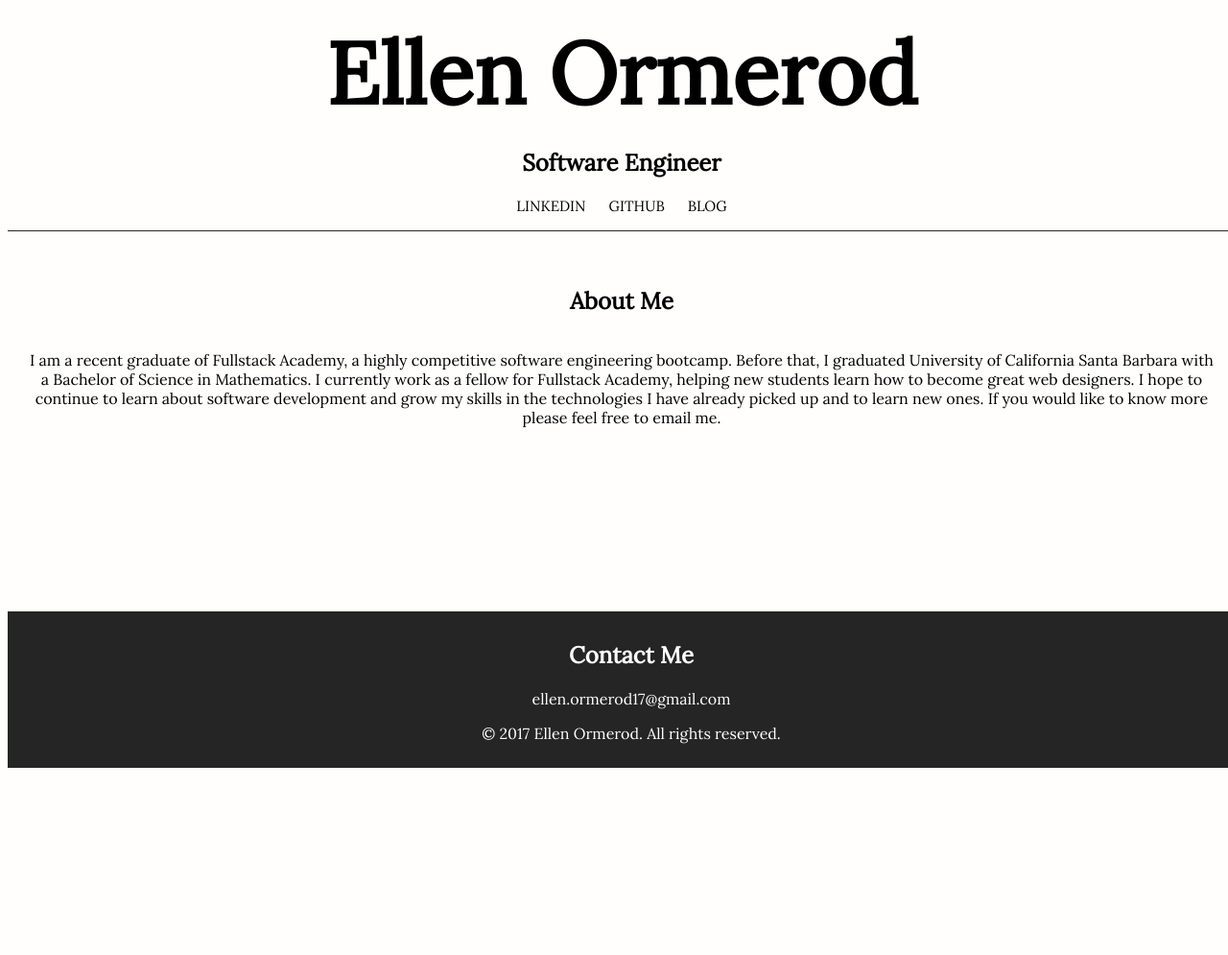
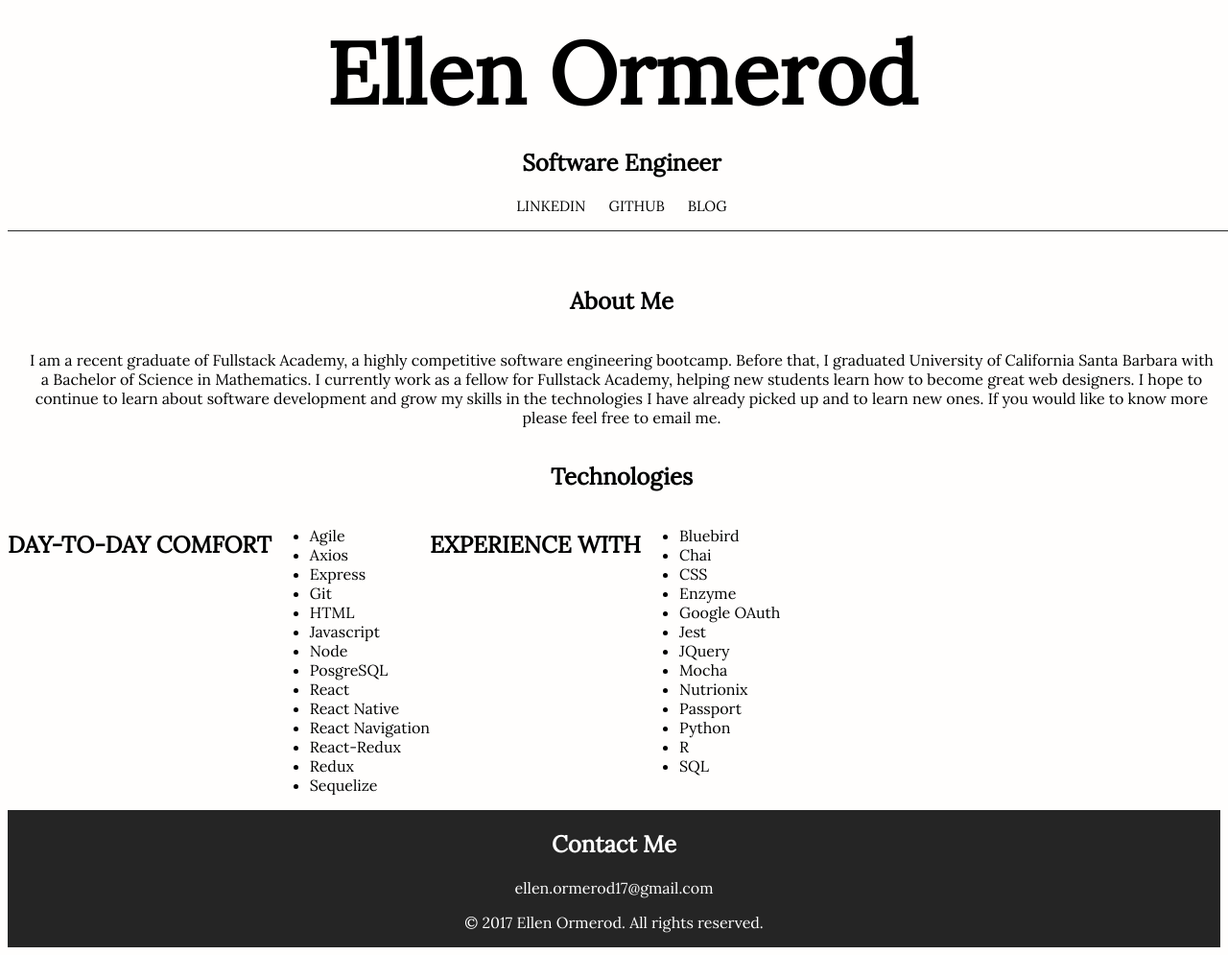
Before and after one commit to ellenormerod/personalwebsite, a plain HTML site: page index.html in a window 1280 px wide. Shown: the top 995 px of the page at 96% size. Before the commit the page ends 800 px from the top, so only its background shows below. Drawn offline with Linux system fonts and the light colour scheme.

Commit message:
technologies

```diff
--- a/index.html
+++ b/index.html
@@ -22,13 +22,53 @@
     <h2>About Me</h2>
     <div class="flex">
       <p>
-            I am a recent graduate of Fullstack Academy, a highly competitive software engineering bootcamp. Before that, I graduated University of California Santa Barbara with a Bachelor of Science in Mathematics. I currently work as a fellow for Fullstack Academy, helping new students learn how to become great web designers. I hope to continue to learn about software development and grow my skills in the technologies I have already picked up and to learn new ones. If you would like to know more please feel free to email me.
+        I am a recent graduate of Fullstack Academy, a highly competitive software engineering bootcamp. Before that, I graduated
+        University of California Santa Barbara with a Bachelor of Science in Mathematics. I currently work as a fellow for
+        Fullstack Academy, helping new students learn how to become great web designers. I hope to continue to learn about
+        software development and grow my skills in the technologies I have already picked up and to learn new ones. If you
+        would like to know more please feel free to email me.
       </p>
     </div>
   </section>
-  <p>
+  <section id="technology">
+    <h2>Technologies</h2>
+    <div class="flex">
+      <h2 class="text">DAY-TO-DAY COMFORT</h2>
+      <ul class="list">
+        <li>Agile</li>
+        <li>Axios</li>
+        <li>Express</li>
+        <li>Git</li>
+        <li>HTML</li>
+        <li>Javascript</li>
+        <li>Node</li>
+        <li>PosgreSQL</li>
+        <li>React</li>
+        <li>React Native</li>
+        <li>React Navigation</li>
+        <li>React-Redux</li>
+        <li>Redux</li>
+        <li>Sequelize</li>
+      </ul>
+      <h2 class="text">EXPERIENCE WITH</h2>
+      <ul class="list">
+        <li>Bluebird</li>
+        <li>Chai</li>
+        <li>CSS</li>
+        <li>Enzyme</li>
+        <li>Google OAuth</li>
+        <li>Jest</li>
+        <li>JQuery</li>
+        <li>Mocha</li>
+        <li>Nutrionix</li>
+        <li>Passport</li>
+        <li>Python</li>
+        <li>R</li>
+        <li>SQL</li>
+      </ul>
+    </div>
+  </section>
 
-  </p>
   <footer class="footer">
     <div class="text">
       <h2>Contact Me</h2>
--- a/style.css
+++ b/style.css
@@ -63,13 +63,17 @@ a {
   flex: 3;
 }
 
+
+.list {
+  list-style-position: outside;
+  text-align: left;
+}
+
 .footer {
-  width: 100vw;
-  padding: 10px;
+  display: flex;
+  justify-content: space-evenly;
   background-color: #252525;
   color: #fff;
-  bottom: 0;
-  position: absolute;
 }
 
 .footer .text {
```
Lines whose indentation alone changed are shown as unchanged.
